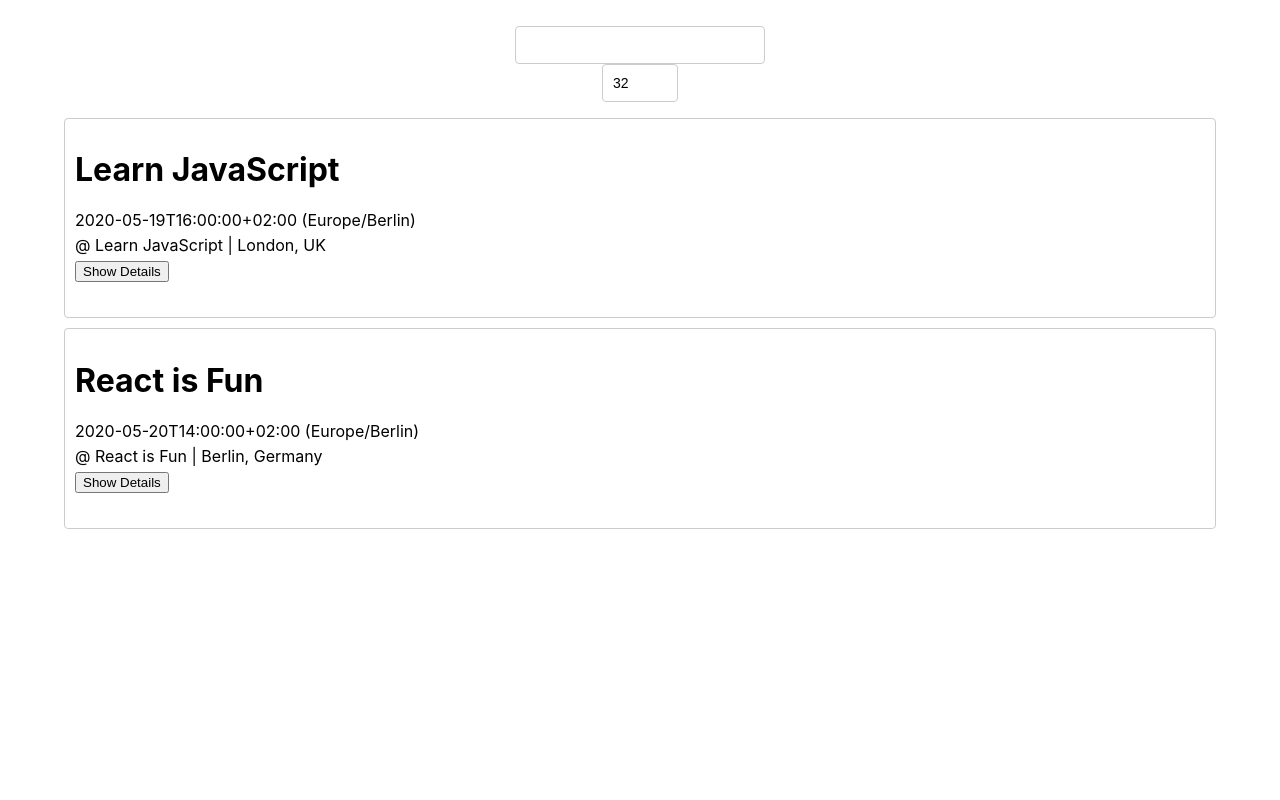
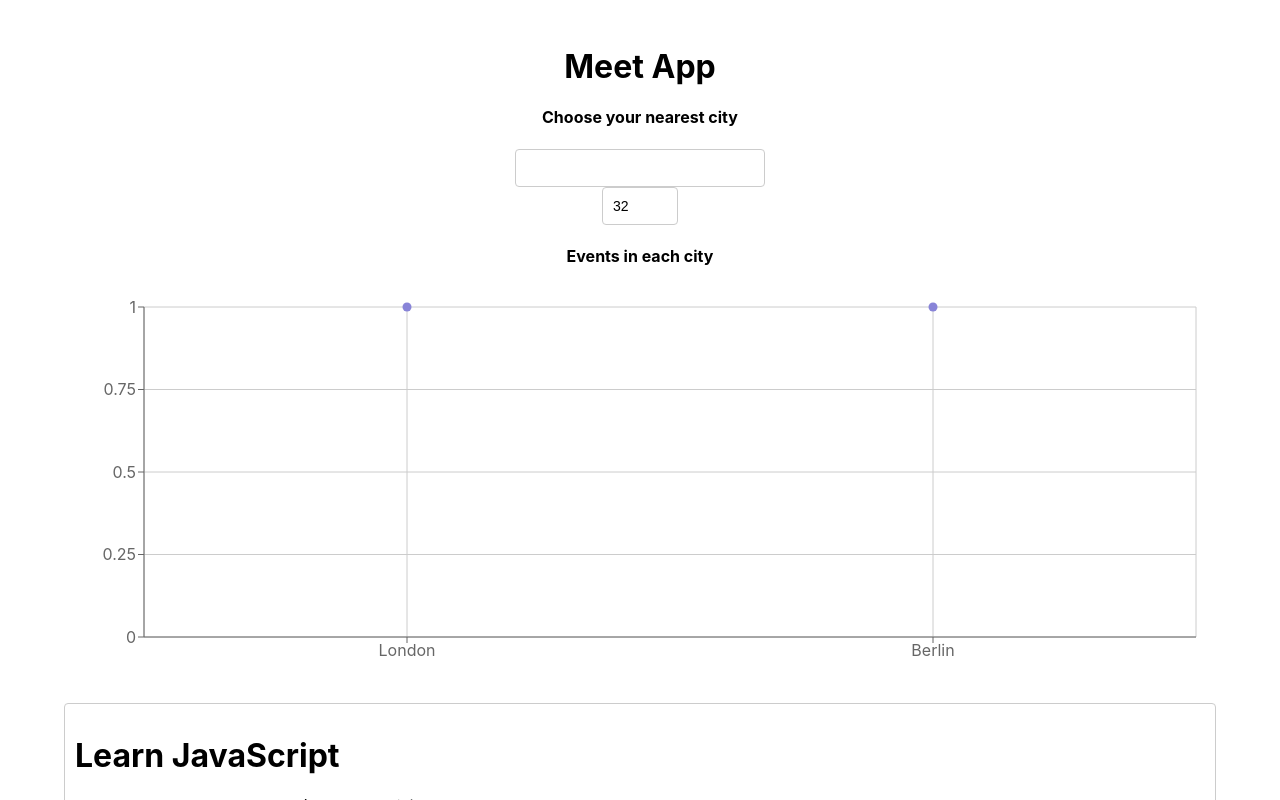
Before and after one commit to KrystinaGerke/meet, a React (Create React App) app: page / in a window 1280 px wide. Shown: the top 800 px of the page. Built offline with nearby package versions, Linux system fonts and the light colour scheme; what atatus-spa would draw is missing.

Commit message:
4.9- added event chart

```diff
--- a/package.json
+++ b/package.json
@@ -13,6 +13,7 @@
     "react": "^17.0.2",
     "react-dom": "^17.0.2",
     "react-scripts": "5.0.0",
+    "recharts": "^2.1.8",
     "web-vitals": "^0.2.4",
     "workbox-background-sync": "^5.1.4",
     "workbox-broadcast-update": "^5.1.4",
--- a/src/Alert.js
+++ b/src/Alert.js
@@ -36,3 +36,10 @@
         this.color = 'red';
     }
 }
+
+export class WarningAlert extends Alert {
+    constructor(props) {
+      super(props);
+      this.color = 'orange';
+    }
+  }
--- a/src/App.js
+++ b/src/App.js
@@ -5,6 +5,8 @@
 import { CitySearch } from './CitySearch';
 import { NumberOfEvents } from './NumberOfEvents';
 import { extractLocations, getEvents } from './api';
+import { ErrorAlert, WarningAlert } from './Alert';
+import { ScatterChart, Scatter, XAxis, YAxis, CartesianGrid, Tooltip, ResponsiveContainer } from 'recharts';
 
 
 
@@ -67,11 +69,24 @@
     }
   };
 
+  getData = () => {
+    const {locations, events} = this.state;
+    const data = locations.map((location)=>{
+      const number = events.filter((event) => event.location === location).length
+      const city = location.split(', ').shift()
+      return {city, number};
+    })
+    return data;
+  };
 
 
   render () {
+    const { locations, numberOfEvents } = this.state;
     return (
     <div className="App">
+      <h1>Meet App</h1>
+      <h4>Choose your nearest city</h4>
+    { !navigator.onLine ? (<WarningAlert text='You are in offline mode!' />) : (<WarningAlert text=' ' />)}
       <CitySearch
       locations={this.state.locations}
       updateEvents={this.updateEvents}/>
@@ -79,6 +94,21 @@
       numberOfEvents={this.state.numberOfEvents}
       updateNumberOfEvents={this.updateNumberOfEvents}
       errorText ={this.state.errorText}/>
+      <h4>Events in each city</h4>
+
+      <ResponsiveContainer height={400} >
+      <ScatterChart
+          margin={{
+            top: 20, right: 20, bottom: 20, left: 20,
+          }}
+        >
+          <CartesianGrid />
+          <XAxis type="category" dataKey="city" name="city" />
+          <YAxis type="number" dataKey="number" name="number of events" />
+          <Tooltip cursor={{ strokeDasharray: '3 3' }} />
+          <Scatter data={this.getData()} fill="#8884d8" />
+        </ScatterChart>
+        </ResponsiveContainer>
       <EventList events={this.state.events}/>
 
     </div>
--- a/src/api.js
+++ b/src/api.js
@@ -60,6 +60,12 @@
         return mockData;
     }
 
+    if (!navigator.onLine) {
+        const data = localStorage.getItem("lastEvents");
+        NProgress.done();
+        return data?JSON.parse(data).events:[];;
+      }
+
     const token = await getAccessToken();
     if(token) {
         removeQuery();
```
Also changed, not shown: 1 other file (tests, documents, lock files or other folders).
